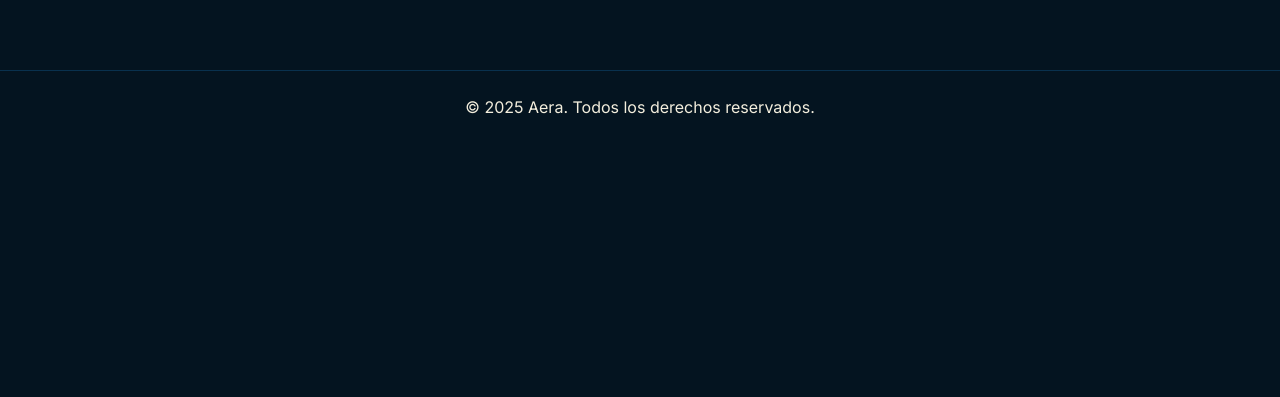
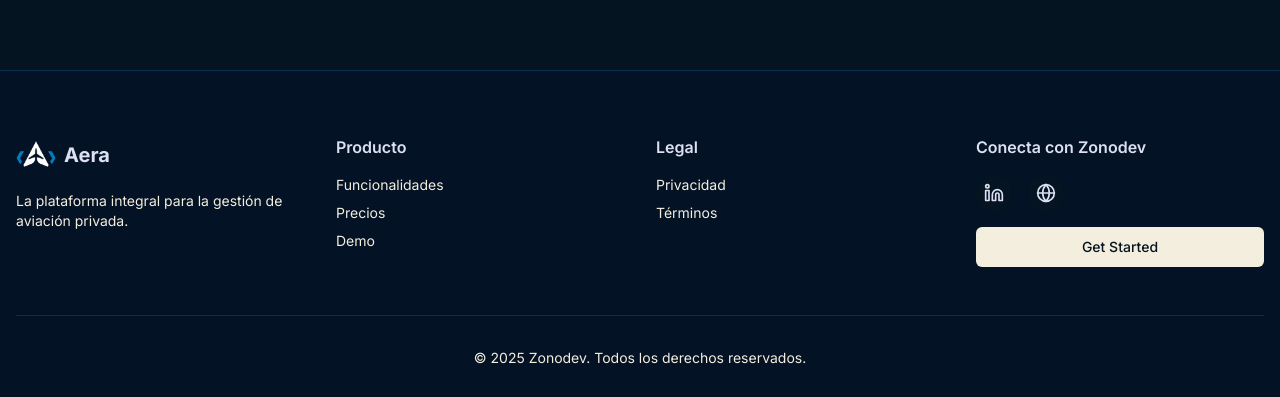
Before and after one commit to franlanese/jetsetter, a Next.js app: page / in a window 1280 px wide. Shown: the part 2365-2762 px from the top of the page. Before the commit the page ends 2508 px from the top, so only its background shows below. Built offline with nearby package versions, Linux system fonts and the light colour scheme.

Commit message:
1.0 Footer

```diff
--- a/src/app/page.tsx
+++ b/src/app/page.tsx
@@ -4,7 +4,7 @@ import Link from 'next/link';
 import Image from 'next/image';
 import { Button } from '@/components/ui/button';
 import { Card, CardContent, CardHeader, CardTitle } from '@/components/ui/card';
-import { Rocket, Plane, History, Code, BadgePercent, SearchCheck, LayoutDashboard, Monitor, Mail, Calculator, UserCheck, Globe, Blocks } from 'lucide-react';
+import { Rocket, Plane, History, Code, BadgePercent, SearchCheck, LayoutDashboard, Monitor, Mail, Calculator, UserCheck, Globe, Blocks, Linkedin } from 'lucide-react';
 import { LanguageProvider, useTranslation } from '@/context/LanguageContext';
 import { LanguageSwitcher } from '@/components/LanguageSwitcher';
 import { DemoRequestDialog } from '@/components/DemoRequestDialog';
@@ -312,9 +312,81 @@ const PresentationPageContent = () => {
         </section>
       </main>
 
-      {/* Footer - Remove explicit background, let it inherit */}
-      <footer className="text-center p-6 border-t">
-        <p className="text-muted-foreground">&copy; {new Date().getFullYear()} Aera. {t('footerRights')}</p>
+      {/* Footer */}
+      <footer className="bg-secondary/30 border-t pt-16 pb-8">
+        <div className="container mx-auto px-4">
+          <div className="grid grid-cols-1 md:grid-cols-4 gap-8 mb-12">
+            {/* Brand Column */}
+            <div className="space-y-4">
+              <div className="flex items-center gap-2">
+                <Image
+                  src="/images/aera2.png"
+                  alt="Aera Logo"
+                  width={40}
+                  height={40}
+                  className="object-contain"
+                />
+                <span className="text-xl font-bold">Aera</span>
+              </div>
+              <p className="text-muted-foreground text-sm">
+                La plataforma integral para la gestión de aviación privada.
+              </p>
+            </div>
+
+            {/* Quick Links */}
+            <div>
+              <h3 className="font-semibold mb-4">Producto</h3>
+              <ul className="space-y-2 text-sm text-muted-foreground">
+                <li><a href="#features" className="hover:text-primary transition-colors">Funcionalidades</a></li>
+                <li><a href="#" className="hover:text-primary transition-colors">Precios</a></li>
+                <li><a href="#demo" className="hover:text-primary transition-colors">Demo</a></li>
+              </ul>
+            </div>
+
+            {/* Legal */}
+            <div>
+              <h3 className="font-semibold mb-4">Legal</h3>
+              <ul className="space-y-2 text-sm text-muted-foreground">
+                <li><a href="#" className="hover:text-primary transition-colors">Privacidad</a></li>
+                <li><a href="#" className="hover:text-primary transition-colors">Términos</a></li>
+              </ul>
+            </div>
+
+            {/* Connect */}
+            <div className="space-y-4">
+              <h3 className="font-semibold">Conecta con Zonodev</h3>
+              <div className="flex gap-4">
+                <a
+                  href="https://www.linkedin.com/company/zonodev/"
+                  target="_blank"
+                  rel="noopener noreferrer"
+                  className="p-2 bg-background rounded-full hover:bg-primary/10 transition-colors"
+                  aria-label="LinkedIn"
+                >
+                  <Linkedin className="w-5 h-5" />
+                </a>
+                <a
+                  href="https://zonodev.ar/"
+                  target="_blank"
+                  rel="noopener noreferrer"
+                  className="p-2 bg-background rounded-full hover:bg-primary/10 transition-colors"
+                  aria-label="Website"
+                >
+                  <Globe className="w-5 h-5" />
+                </a>
+              </div>
+              <DemoRequestDialog>
+                <Button className="w-full">
+                  Get Started
+                </Button>
+              </DemoRequestDialog>
+            </div>
+          </div>
+
+          <div className="border-t pt-8 text-center text-sm text-muted-foreground">
+            <p>&copy; 2025 Zonodev. Todos los derechos reservados.</p>
+          </div>
+        </div>
       </footer>
     </div>
   );
```
